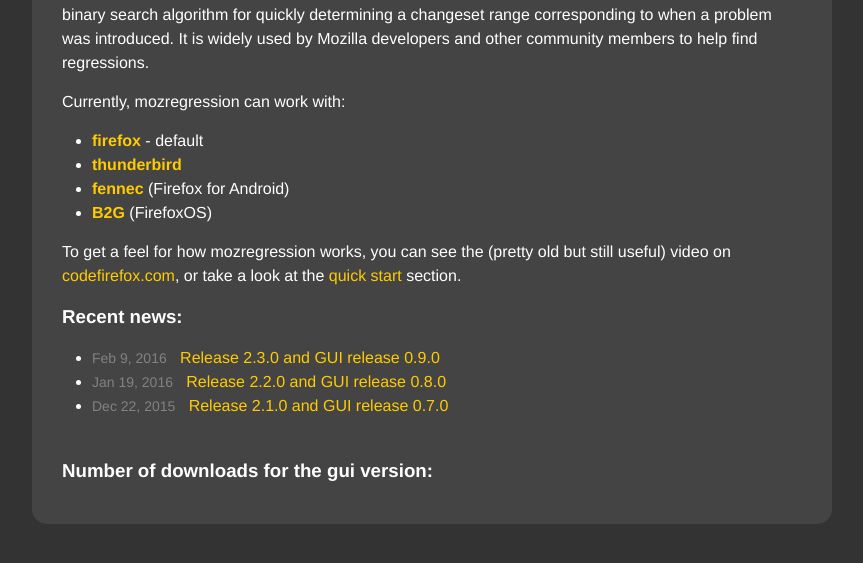
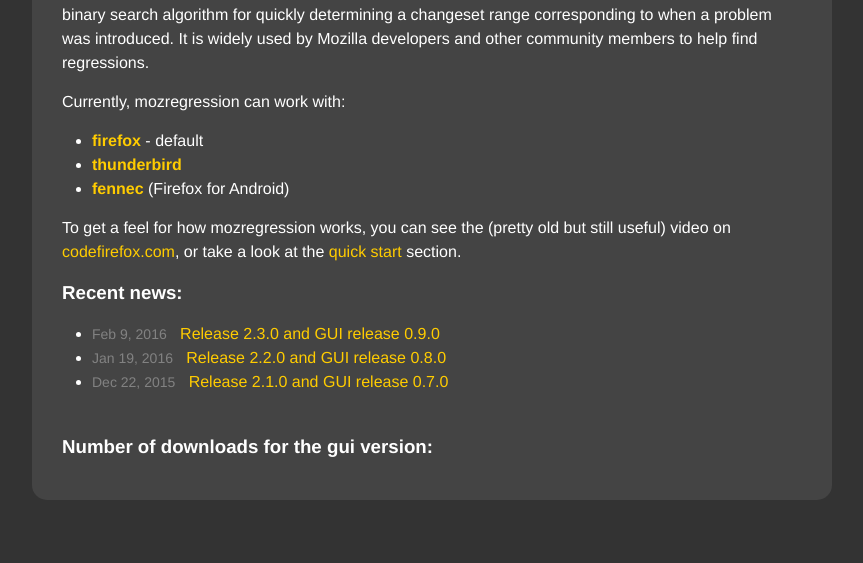
Before and after one commit to mozilla/mozregression, a Jekyll site: the page built from index.md, in a window 1280 px wide, cut to the strip 324-887 px from the top of the page. Shown: the whole strip, without its empty margins (208-1071 px from the left). Built offline with Jekyll 4.4.1, drawn with Linux system fonts in a browser that asks for light colours.

Commit message:
B2G no longer supported

```diff
--- a/_data/mozregression_supported_apps.yml
+++ b/_data/mozregression_supported_apps.yml
@@ -9,7 +9,3 @@
 - name: fennec
   url: https://wiki.mozilla.org/Mobile/Fennec
   description: Firefox for Android
-
-- name: B2G
-  url: https://wiki.mozilla.org/B2G
-  description: FirefoxOS
```
